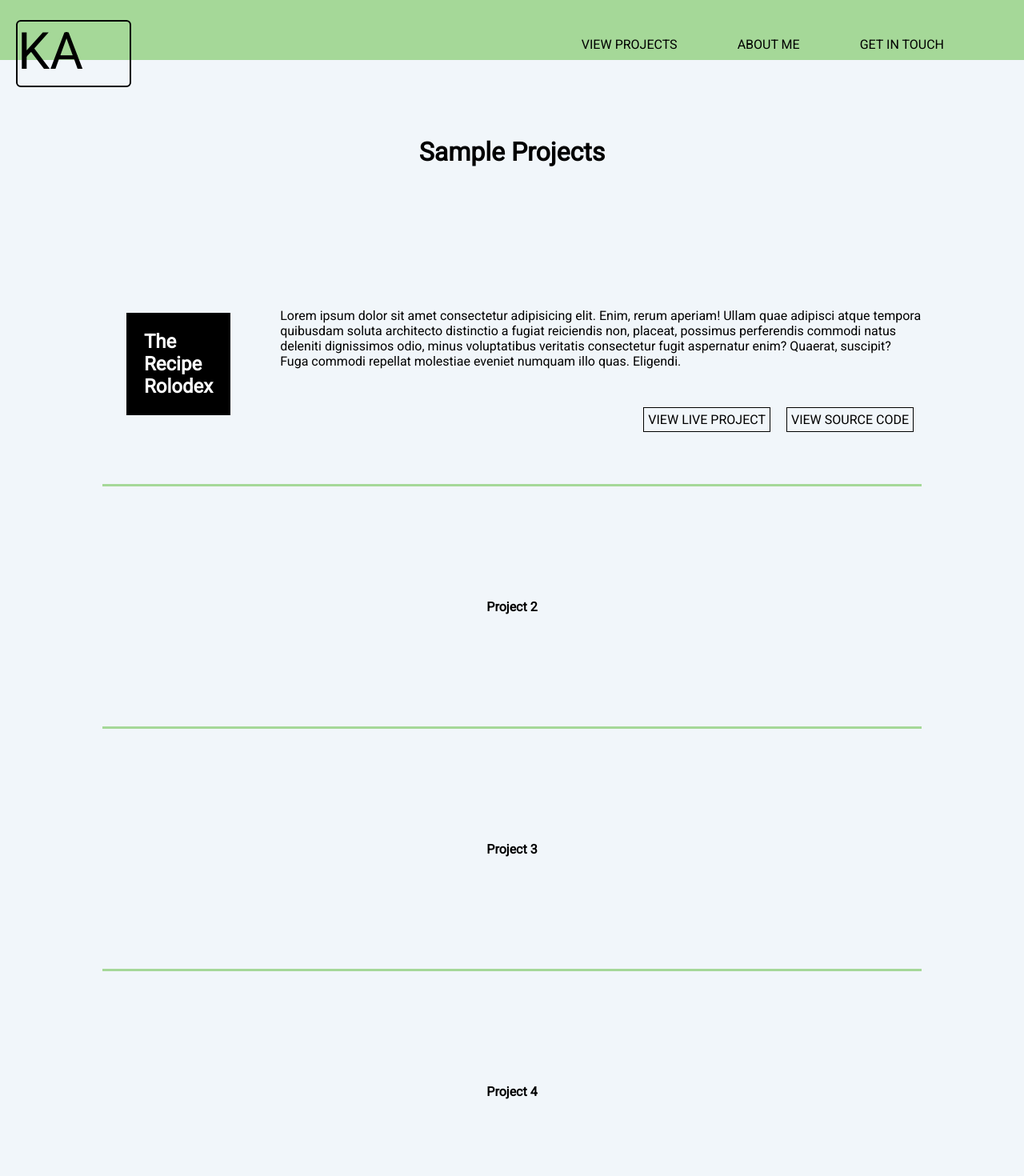
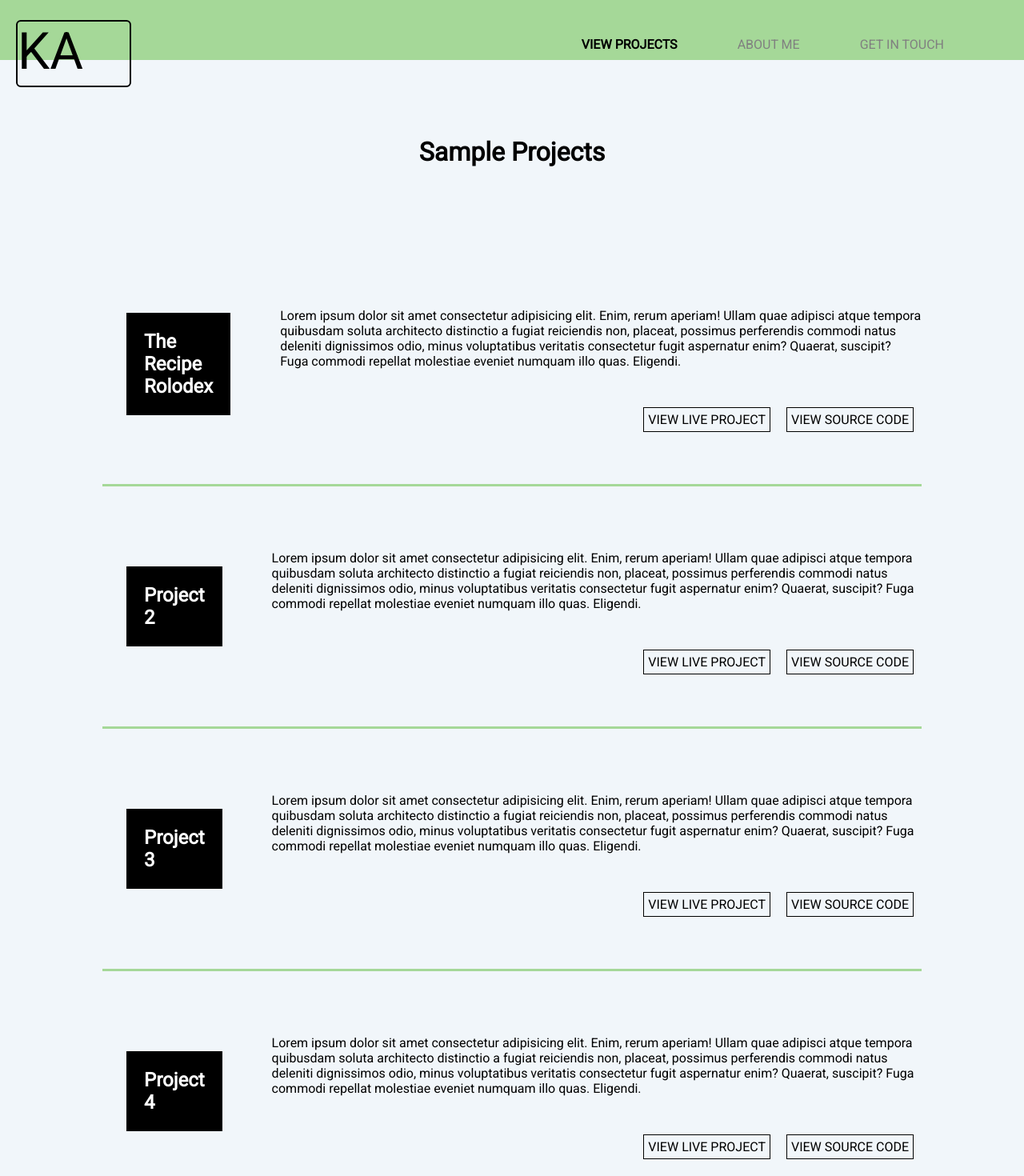
Before and after one commit to KeeganA217/portfolio-project, a React (Create React App) app: page / in a window 1280 px wide. Shown: the top 1470 px of the page at 80% size. Built offline with nearby package versions, Linux system fonts and the light colour scheme.

Commit message:
animations

```diff
--- a/package.json
+++ b/package.json
@@ -7,10 +7,12 @@
     "@testing-library/react": "^9.5.0",
     "@testing-library/user-event": "^7.2.1",
     "emailjs-com": "^2.6.3",
+    "gsap": "^3.5.1",
     "react": "^16.13.1",
     "react-dom": "^16.13.1",
     "react-router-dom": "^5.2.0",
-    "react-scripts": "3.4.3"
+    "react-scripts": "3.4.3",
+    "react-transition-group": "^4.4.1"
   },
   "scripts": {
     "start": "react-scripts start",
--- a/src/App.css
+++ b/src/App.css
@@ -27,11 +27,12 @@ li {
   margin-left: 75px;
   padding-top: 30px;
   position: relative;
+  color: gray;
 }
 
 a {
   text-decoration: none;
-  color: var(--text-color);
+  color: gray;
   text-transform: uppercase;
 }
 
@@ -40,7 +41,7 @@ a:hover {
   color: #424949;
 }
 
-a::before {
+.header a::before {
   content: "";
   display: block;
   height: 5px;
@@ -51,7 +52,7 @@ a::before {
   transition: all ease-in-out 250ms;
 }
 
-a:hover::before {
+.header a:hover::before {
   width: 100%;
 }
 
@@ -75,10 +76,9 @@ h1 {
 }
 
 .card {
-  width: 60%;
+  width: 75%;
   height: 500px;
-  margin: auto;
-  margin-top: 5rem;
+  margin: 5rem auto;
   display: grid;
   grid-template-columns: 40% 20% 40%;
   column-gap: 1rem;
@@ -253,6 +253,7 @@ textarea {
   padding: 5px;
   margin: 0 10px;
   float: right;
+  color: black;
 }
 
 .project-right a:hover {
@@ -308,3 +309,18 @@ img {
   padding: 0 30px;
   margin: 0;
 }
+
+.node-enter {
+  opacity: 0;
+}
+.node-enter-active {
+  opacity: 1;
+  transition: opacity 900ms;
+}
+.node-exit {
+  opacity: 1;
+}
+.node-exit-active {
+  opacity: 0 1000ms;
+  transition: opacity 1500ms;
+}
--- a/src/App.js
+++ b/src/App.js
@@ -5,6 +5,7 @@ import projects from "./components/pages/projects";
 import contact from "./components/pages/contact";
 
 import { BrowserRouter as Router, Route, Switch } from "react-router-dom";
+import { CSSTransition, TransitionGroup } from "react-transition-group";
 
 import "./App.css";
 
@@ -14,11 +15,23 @@ const App = () => {
       <Router>
         <Navbar />
         <div className="container">
-          <Switch>
-            <Route exact path={"/"} component={projects} />
-            <Route exact path={"/about"} component={about} />
-            <Route exact patch={"/contact"} component={contact} />
-          </Switch>
+          <Route
+            render={({ location }) => (
+              <TransitionGroup>
+                <CSSTransition
+                  timeout={1000}
+                  classNames="node"
+                  key={location.key}
+                >
+                  <Switch location={location}>
+                    <Route exact path={"/"} component={projects} />
+                    <Route exact path={"/about"} component={about} />
+                    <Route exact patch={"/contact"} component={contact} />
+                  </Switch>
+                </CSSTransition>
+              </TransitionGroup>
+            )}
+          />
         </div>
       </Router>
     </div>
--- a/src/components/layout/Navbar.js
+++ b/src/components/layout/Navbar.js
@@ -1,21 +1,56 @@
-import React from "react";
-import { Link } from "react-router-dom";
+import React, { useRef, useEffect } from "react";
+import { NavLink } from "react-router-dom";
+import { gsap } from "gsap";
 
 const Navbar = () => {
+  const logo = useRef(null);
+
+  useEffect(() => {
+    gsap.from(logo.current, {
+      opacity: 0,
+      duration: 1.8,
+      x: -150,
+      ease: "power2",
+    });
+    gsap.from(".change", {
+      opacity: 0,
+      duration: 1.5,
+      y: -130,
+      ease: "power2",
+      stagger: 0.2,
+    });
+  }, []);
+
   return (
-    <header>
-      <div className="logo">
+    <header className="header">
+      <div className="logo" ref={logo}>
         <span className="initials">KA</span>
       </div>
       <ul>
-        <li>
-          <Link to="/">View Projects</Link>
+        <li className="change">
+          <NavLink
+            to="/"
+            exact
+            activeStyle={{ fontWeight: "bold", color: "black" }}
+          >
+            View Projects
+          </NavLink>
         </li>
-        <li>
-          <Link to="/about">About Me</Link>
+        <li className="change">
+          <NavLink
+            to="/about"
+            activeStyle={{ fontWeight: "bold", color: "black" }}
+          >
+            About Me
+          </NavLink>
         </li>
-        <li>
-          <Link to="/contact">Get in Touch</Link>
+        <li className="change">
+          <NavLink
+            to="/contact"
+            activeStyle={{ fontWeight: "bold", color: "black" }}
+          >
+            Get in Touch
+          </NavLink>
         </li>
       </ul>
     </header>
--- a/src/components/pages/about.js
+++ b/src/components/pages/about.js
@@ -1,6 +1,27 @@
-import React from "react";
+import React, { useRef, useEffect } from "react";
+import { gsap } from "gsap";
 
-const home = () => {
+const Home = () => {
+  const skills = useRef(null);
+
+  useEffect(() => {
+    gsap.from(skills.current, {
+      opacity: 0,
+      y: 50,
+      duration: 1,
+    });
+    gsap.from(".icon", {
+      y: 80,
+      opacity: 0,
+      duration: 0.7,
+      delay: 0.2,
+      stagger: {
+        amount: 0.2,
+        from: "center",
+      },
+    });
+  }, []);
+
   return (
     <div className="about-me-page">
       <h1 className="page-title">Get To Know Me</h1>
@@ -16,17 +37,17 @@ const home = () => {
           modi ipsa earum. Rem!
         </div>
       </div>
-      <div className="skills-card">
-        <img src="/images/HTML.png" alt="HTML" />
-        <img src="/images/CSS.png" alt="CSS" />
-        <img src="/images/JS.png" alt="JS" />
-        <img src="/images/React.png" alt="React" />
-        <img src="/images/Node.png" alt="Node.js" />
-        <img src="/images/Mongo.png" alt="MongoDB" />
-        <img src="/images/Bootstrap.png" alt="Bootstrap" />
+      <div className="skills-card" ref={skills}>
+        <img src="/images/HTML.png" alt="HTML" className="icon" />
+        <img src="/images/CSS.png" alt="CSS" className="icon" />
+        <img src="/images/JS.png" alt="JS" className="icon" />
+        <img src="/images/React.png" alt="React" className="icon" />
+        <img src="/images/Node.png" alt="Node.js" className="icon" />
+        <img src="/images/Mongo.png" alt="MongoDB" className="icon" />
+        <img src="/images/Bootstrap.png" alt="Bootstrap" className="icon" />
       </div>
     </div>
   );
 };
 
-export default home;
+export default Home;
--- a/src/components/pages/contact.js
+++ b/src/components/pages/contact.js
@@ -1,7 +1,8 @@
-import React from "react";
+import React, { useRef, useEffect } from "react";
+import { gsap } from "gsap";
 import emailjs from "emailjs-com";
 
-const contact = () => {
+const Contact = () => {
   const sendEmail = (e) => {
     e.preventDefault();
     emailjs
@@ -22,11 +23,37 @@ const contact = () => {
     e.target.reset();
   };
 
+  const left = useRef(null);
+  const middle = useRef(null);
+  const right = useRef(null);
+
+  useEffect(() => {
+    gsap.from(left.current, {
+      opacity: 0,
+      duration: 1.7,
+      x: 200,
+      ease: "power1",
+    });
+    gsap.from(middle.current, {
+      opacity: 0,
+      duration: 1.5,
+      y: -150,
+      ease: "power1",
+      delay: 0.3,
+    });
+    gsap.from(right.current, {
+      opacity: 0,
+      duration: 1.7,
+      x: -200,
+      ease: "power1",
+    });
+  }, []);
+
   return (
     <div className="contact-page">
       <h1 className="page-title">How To Reach Me</h1>
       <div className="card">
-        <div className="left-div">
+        <div className="left-div" ref={left}>
           <div className="contact-info">
             <i className="far fa-address-card contact"></i>
             <h3 className="contact-header">Phone Number</h3>
@@ -37,7 +64,7 @@ const contact = () => {
             <p className="contact-paragraph">St. Cloud, MN</p>
           </div>
         </div>
-        <div className="middle-div">
+        <div className="middle-div" ref={middle}>
           <a
             href="https://github.com/KeeganA217"
             target="_blank"
@@ -56,7 +83,7 @@ const contact = () => {
             <i className="fab fa-linkedin social"></i>
           </a>
         </div>
-        <div className="right-div">
+        <div className="right-div" ref={right}>
           <p>...Or let me contact you!</p>
           <form onSubmit={sendEmail}>
             <input
@@ -91,4 +118,4 @@ const contact = () => {
   );
 };
 
-export default contact;
+export default Contact;
--- a/src/components/pages/projects.js
+++ b/src/components/pages/projects.js
@@ -1,6 +1,19 @@
-import React from "react";
+import React, { useEffect } from "react";
+import { gsap } from "gsap";
 
-const projects = () => {
+const Projects = () => {
+  useEffect(() => {
+    gsap.from(".project", {
+      opacity: 0,
+      duration: 1.5,
+      y: 150,
+      ease: "power1",
+      stagger: {
+        amount: 2,
+      },
+    });
+  }, []);
+
   return (
     <div className="projects-page">
       <h1 className="page-title projects-title">Sample Projects</h1>
@@ -36,24 +49,72 @@ const projects = () => {
       </div>
       <div className="project">
         <div className="project-left">
-          <h4>Project 2</h4>
+          <h2>Project 2</h2>
         </div>
-        <div className="project-right"></div>
+        <div className="project-right">
+          <p>
+            Lorem ipsum dolor sit amet consectetur adipisicing elit. Enim, rerum
+            aperiam! Ullam quae adipisci atque tempora quibusdam soluta
+            architecto distinctio a fugiat reiciendis non, placeat, possimus
+            perferendis commodi natus deleniti dignissimos odio, minus
+            voluptatibus veritatis consectetur fugit aspernatur enim? Quaerat,
+            suscipit? Fuga commodi repellat molestiae eveniet numquam illo quas.
+            Eligendi.
+          </p>
+          <a href="/#" target="_blank" rel="noopener noreferrer">
+            View Source Code
+          </a>
+          <a href="/#" target="_blank" rel="noopener noreferrer">
+            View Live Project
+          </a>
+        </div>
       </div>
       <div className="project">
         <div className="project-left">
-          <h4>Project 3</h4>
+          <h2>Project 3</h2>
         </div>
-        <div className="project-right"></div>
+        <div className="project-right">
+          <p>
+            Lorem ipsum dolor sit amet consectetur adipisicing elit. Enim, rerum
+            aperiam! Ullam quae adipisci atque tempora quibusdam soluta
+            architecto distinctio a fugiat reiciendis non, placeat, possimus
+            perferendis commodi natus deleniti dignissimos odio, minus
+            voluptatibus veritatis consectetur fugit aspernatur enim? Quaerat,
+            suscipit? Fuga commodi repellat molestiae eveniet numquam illo quas.
+            Eligendi.
+          </p>
+          <a href="/#" target="_blank" rel="noopener noreferrer">
+            View Source Code
+          </a>
+          <a href="/#" target="_blank" rel="noopener noreferrer">
+            View Live Project
+          </a>
+        </div>
       </div>
       <div className="project">
         <div className="project-left">
-          <h4>Project 4</h4>
+          <h2>Project 4</h2>
         </div>
-        <div className="project-right"></div>
+        <div className="project-right">
+          <p>
+            Lorem ipsum dolor sit amet consectetur adipisicing elit. Enim, rerum
+            aperiam! Ullam quae adipisci atque tempora quibusdam soluta
+            architecto distinctio a fugiat reiciendis non, placeat, possimus
+            perferendis commodi natus deleniti dignissimos odio, minus
+            voluptatibus veritatis consectetur fugit aspernatur enim? Quaerat,
+            suscipit? Fuga commodi repellat molestiae eveniet numquam illo quas.
+            Eligendi.
+          </p>
+          <a href="/#" target="_blank" rel="noopener noreferrer">
+            View Source Code
+          </a>
+          <a href="/#" target="_blank" rel="noopener noreferrer">
+            View Live Project
+          </a>
+        </div>
       </div>
     </div>
   );
 };
 
-export default projects;
+export default Projects;
--- a/src/index.js
+++ b/src/index.js
@@ -1,5 +1,11 @@
 import React from "react";
 import ReactDOM from "react-dom";
 import App from "./App";
+import { BrowserRouter as Router } from "react-router-dom";
 
-ReactDOM.render(<App />, document.getElementById("root"));
+ReactDOM.render(
+  <Router>
+    <App />
+  </Router>,
+  document.getElementById("root")
+);
```
Also changed, not shown: 1 other file (tests, documents, lock files or other folders).
